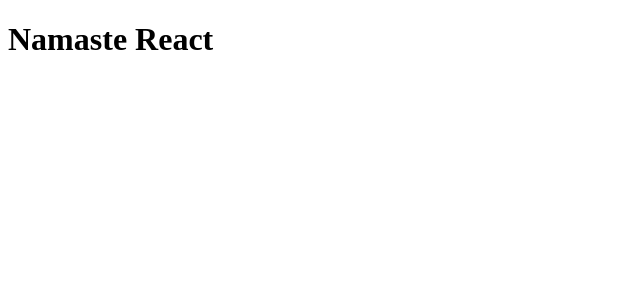
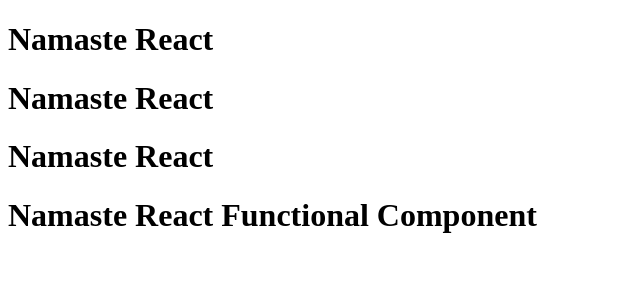
Before and after one commit to Tech-Deep-2026/React_Practice, a React (Vite) app: page / in a window 1280 px wide. Shown: the top 300 px of the page, without its empty margins (0-640 px from the left). Built offline with nearby package versions, Linux system fonts and the light colour scheme.

Commit message:
Component Composition

```diff
--- a/App.js
+++ b/App.js
@@ -1,16 +1,19 @@
 import React from 'react';
 import ReactDOM from 'react-dom/client';
 
-//React Element
-const heading = (
+// React Element
+const Title = () =>(
     <h1 className='heading' tabIndex="5">
         Namaste React
     </h1>
 );
-
-//React Component - A function that returns jsx code or React Element is called React Component.
+// Composing 2 cmponents into one another is nothing but component composition.
+// React Component - A function that returns jsx code or React Element is called React Component.
 const HeadingComponent = () => (
     <div id='container'>
+        {Title()}
+        <Title />
+        <Title></Title>
         <h1 className='heading'>
             Namaste React Functional Component
         </h1>
@@ -18,4 +21,4 @@
 );
 console.log(HeadingComponent);
 const root = ReactDOM.createRoot(document.getElementById('root'));
-root.render(heading);
+root.render(<   HeadingComponent />);
```
Also changed, not shown: 2 other files (tests, documents, lock files or other folders).
